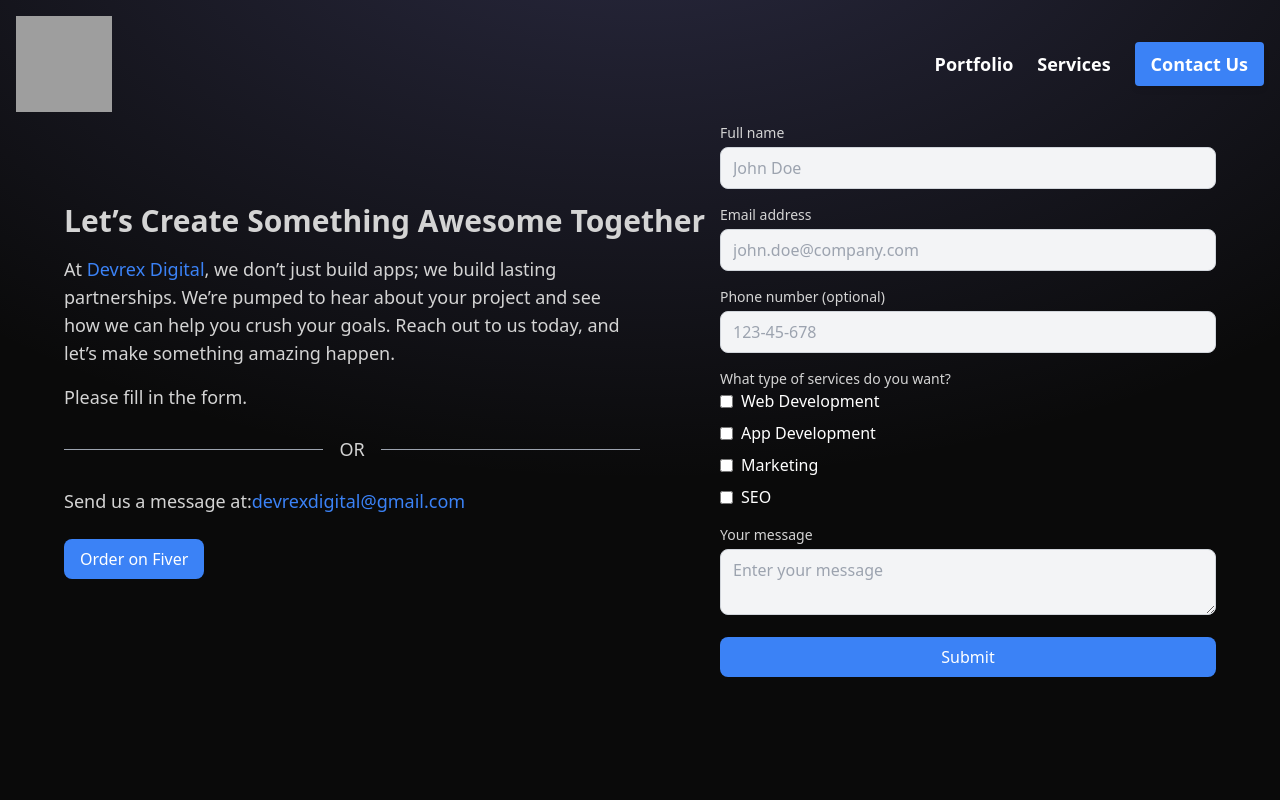
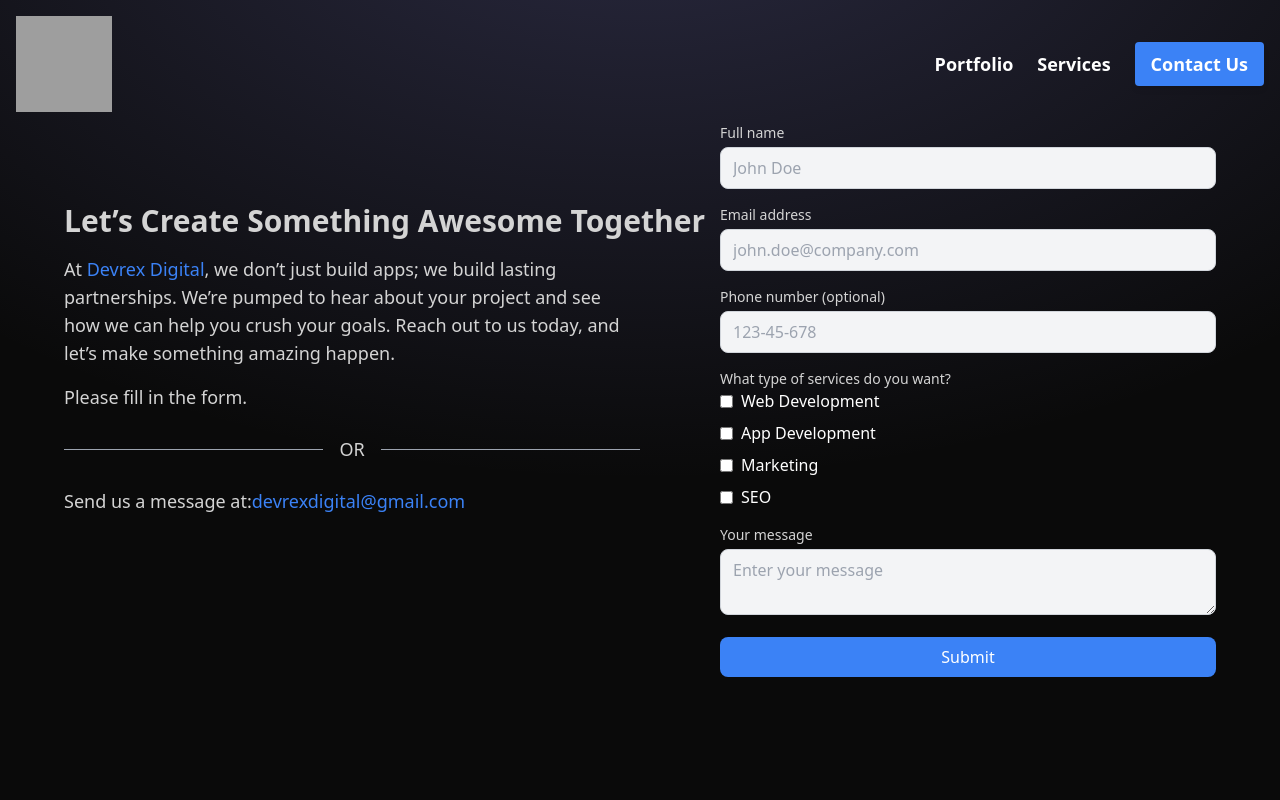
Before and after one commit to Pulsefire-Hamza/DevrexDigital, a React (Vite) app: page /contact in a window 1280 px wide. Shown: the top 800 px of the page. Built offline with nearby package versions, Linux system fonts and the light colour scheme; grey boxes are pictures that could not be loaded.

Commit message:
Update Contact.jsx

```diff
--- a/src/pages/Contact.jsx
+++ b/src/pages/Contact.jsx
@@ -1,5 +1,4 @@
 import React, { useState } from 'react';
-
 
 const Contact = () => {
   const [selectedServices, setSelectedServices] = useState([]);
@@ -22,7 +21,7 @@ const Contact = () => {
     const services = selectedServices.join(', ');
 
     const whatsappMessage = `Name: ${name}%0AEmail: ${email}%0APhone: ${phone}%0AServices: ${services}%0AMessage: ${message}`;
-    const whatsappNumber = '+923054122637'; // Replace with the doctor's WhatsApp number
+    const whatsappNumber = '+996 702 473 024'; // Replace with the doctor's WhatsApp number
 
     // Redirect to WhatsApp
     window.open(`https://wa.me/${whatsappNumber}?text=${whatsappMessage}`, '_blank');
@@ -54,18 +53,6 @@ const Contact = () => {
               devrexdigital@gmail.com
             </a>
           </p>
-
-          {/* Fiverr Contact Button */}
-          <div className="mt-6">
-            <a
-              href="https://www.fiverr.com/your-profile" // Replace with your Fiverr profile link
-              target="_blank"
-              rel="noopener noreferrer"
-              className="inline-block bg-blue-500 text-white py-2 px-4 rounded-lg hover:bg-blue-600 transition duration-300"
-            >
-             Order on Fiver
-            </a>
-          </div>
         </div>
 
         {/* Right Section: Form */}
```
